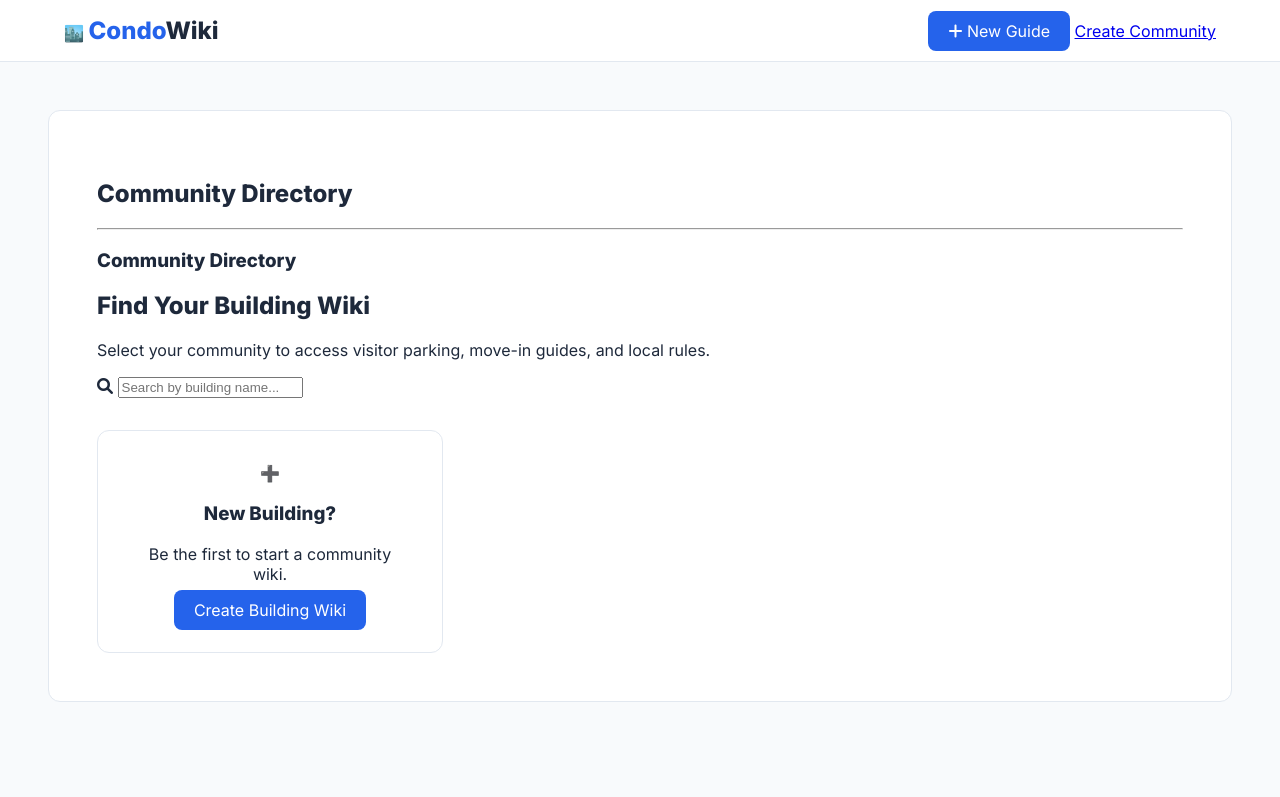
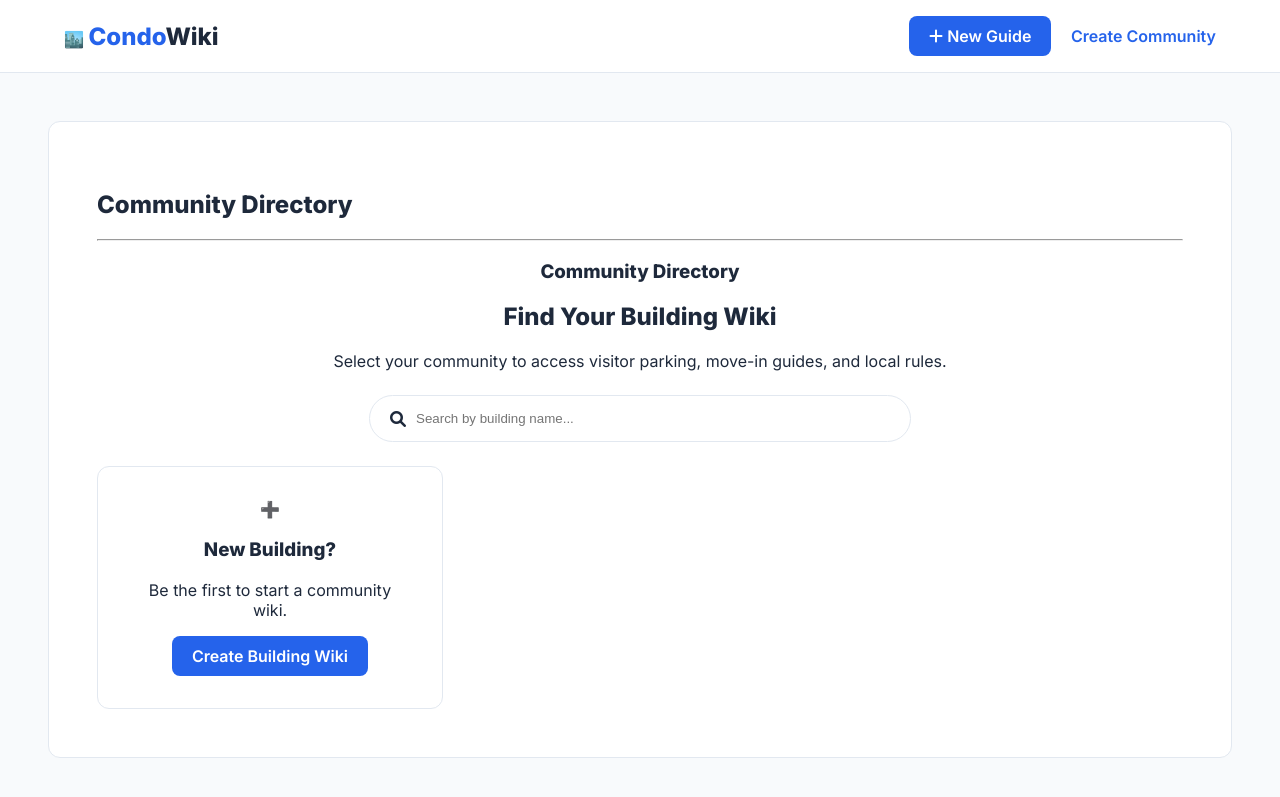
Before and after one commit to dekumar2-lab/lab-community, a Jekyll site: the page built from index.html, in a window 1280 px wide and 900 px high. Shown: the top 797 px of the window. Built offline with Jekyll 4.4.1, drawn with Linux system fonts in a browser that asks for light colours.

Commit message:
Update style.css

```diff
--- a/assets/style.css
+++ b/assets/style.css
@@ -1,23 +1,27 @@
 :root { --primary: #2563eb; --bg: #f8fafc; --text: #1e293b; --border: #e2e8f0; }
 body { font-family: 'Inter', sans-serif; margin: 0; background: var(--bg); color: var(--text); }
 
-.navbar { background: white; border-bottom: 1px solid var(--border); padding: 1rem 5%; display: flex; justify-content: space-between; align-items: center; position: sticky; top: 0; z-index: 50; }
+.navbar { background: white; border-bottom: 1px solid var(--border); padding: 1rem 5%; display: flex; justify-content: space-between; align-items: center; position: sticky; top: 0; z-index: 100; }
 .logo a { font-size: 1.5rem; font-weight: 800; color: var(--text); text-decoration: none; }
 .logo span { color: var(--primary); }
 
 .app-container { display: flex; max-width: 1400px; margin: 0 auto; min-height: 100vh; }
 .sidebar { width: 280px; background: white; border-right: 1px solid var(--border); padding: 2rem 1.5rem; }
-.sidebar-title { font-size: 0.75rem; text-transform: uppercase; color: #94a3b8; letter-spacing: 0.05em; }
+.sidebar-title { font-size: 0.75rem; text-transform: uppercase; color: #94a3b8; letter-spacing: 0.05em; margin-bottom: 1rem; }
 .sidebar-nav ul { list-style: none; padding: 0; }
 .sidebar-nav a { display: block; padding: 0.6rem; color: var(--text); text-decoration: none; border-radius: 6px; }
 .sidebar-nav li.active a { background: #eff6ff; color: var(--primary); font-weight: 600; }
 
 .main-body { flex: 1; padding: 3rem; }
 .content-card { background: white; padding: 3rem; border-radius: 12px; border: 1px solid var(--border); position: relative; }
-.btn-edit { position: absolute; top: 3rem; right: 3rem; color: var(--primary); border: 1px solid var(--primary); padding: 5px 15px; border-radius: 6px; text-decoration: none; }
+.btn-edit { position: absolute; top: 3rem; right: 3rem; color: var(--primary); border: 1px solid var(--primary); padding: 5px 15px; border-radius: 6px; text-decoration: none; font-size: 0.85rem; }
 
-/* Directory Grid */
-.community-grid { display: grid; grid-template-columns: repeat(auto-fill, minmax(280px, 1fr)); gap: 1.5rem; margin-top: 2rem; }
-.community-card { background: white; padding: 2rem; border-radius: 12px; border: 1px solid var(--border); text-align: center; transition: 0.2s; }
-.community-card:hover { transform: translateY(-5px); box-shadow: 0 10px 15px -3px rgba(0,0,0,0.1); }
-.btn-primary { background: var(--primary); color: white; padding: 10px 20px; border-radius: 8px; text-decoration: none; }
+.directory-wrap { text-align: center; width: 100%; }
+.search-bar { max-width: 500px; margin: 1.5rem auto; display: flex; align-items: center; border: 1px solid var(--border); border-radius: 30px; padding: 5px 20px; background: white; }
+.search-bar input { border: none; padding: 10px; width: 100%; outline: none; }
+.community-grid { display: grid; grid-template-columns: repeat(auto-fill, minmax(260px, 1fr)); gap: 1.5rem; }
+.community-card { background: white; padding: 2rem; border-radius: 12px; border: 1px solid var(--border); transition: 0.2s; }
+.btn-primary { background: var(--primary); color: white; padding: 10px 20px; border-radius: 8px; text-decoration: none; font-weight: 600; display: inline-block; }
+.nav-link-alt { color: var(--primary); text-decoration: none; font-weight: 600; margin-left: 15px; }
+
+@media (max-width: 768px) { .app-container { flex-direction: column; } .sidebar { width: 100%; border-right: none; } }
```
